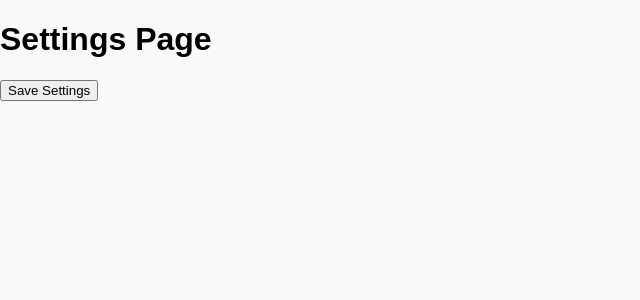
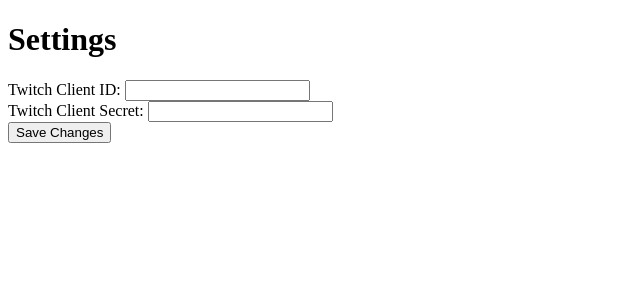
Before and after one commit to Thargorrr/twitch-dl-interface, a Flask app: template frontend/templates/settings.html in a window 1280 px wide. Shown: the top 300 px of the page, without its empty margins (0-640 px from the left). Run offline with Flask 3, Linux system fonts and the light colour scheme; the template is opened without the code that fills it, so the values that code supplies are empty; parts of the project's set-up code (start-up, migrations or seed data) failed here and were passed over.

Commit message:
Updated handling of Twitch API Credentials

```diff
--- a/app.py
+++ b/app.py
@@ -1,9 +1,12 @@
-from flask import Flask, render_template, request, redirect, url_for
+import os
+from flask import Flask, render_template, request, redirect, url_for, flash
+from dotenv import set_key
 from backend.db.operations import *
 from backend.twitch_api import get_twitch_access_token, search_twitch_channels
-# get_favorited_channels, get_channel, update_channel_config, search_channels
+from config.settings import encrypt_data, decrypt_data, ENV_PATH
 
 app = Flask(__name__, template_folder='frontend/templates', static_folder='frontend/css')
+app.secret_key = os.urandom(24)  # Replace with a real secret key
 
 @app.route('/')
 def main():
@@ -17,7 +20,6 @@ def search():
         channels = search_twitch_channels(query, access_token)
         return render_template('search.html', channels=channels)
     return render_template('search.html', channels=[])
-
 
 @app.route('/favorites', methods=['GET', 'POST'])
 def favorites():
@@ -39,11 +41,29 @@ def config(channel_id):
     channel = get_channel(channel_id)
     return render_template('config.html', channel=channel)
 
+@app.route('/settings', methods=['GET', 'POST'])
+def settings():
+    if request.method == 'POST':
+        client_id = request.form.get('client_id')
+        client_secret = request.form.get('client_secret')
 
-@app.route('/settings')
-def settings():
-    return render_template('settings.html')
+        if client_id and client_secret:
+            encrypted_client_id = encrypt_data(client_id)
+            encrypted_client_secret = encrypt_data(client_secret)
 
+            set_key(ENV_PATH, 'TWITCH_CLIENT_ID', encrypted_client_id)
+            set_key(ENV_PATH, 'TWITCH_CLIENT_SECRET', encrypted_client_secret)
+
+            flash('Twitch credentials updated successfully.', 'success')
+        else:
+            flash('Both Client ID and Client Secret are required.', 'danger')
+
+        return redirect(url_for('settings'))
+
+    decrypted_client_id = decrypt_data(os.getenv('TWITCH_CLIENT_ID')) if os.getenv('TWITCH_CLIENT_ID') else ''
+    decrypted_client_secret = decrypt_data(os.getenv('TWITCH_CLIENT_SECRET')) if os.getenv('TWITCH_CLIENT_SECRET') else ''
+
+    return render_template('settings.html', client_id=decrypted_client_id, client_secret=decrypted_client_secret)
 
 if __name__ == '__main__':
     app.run(host='0.0.0.0', port=5000, debug=True)
--- a/backend/db/operations.py
+++ b/backend/db/operations.py
@@ -14,6 +14,7 @@ def init_db():
                           record_length INTEGER,
                           favorited INTEGER DEFAULT 0)''')
         conn.commit()
+
 def get_favorited_channels():
     try:
         with sqlite3.connect(DATABASE) as conn:
--- a/frontend/templates/settings.html
+++ b/frontend/templates/settings.html
@@ -2,15 +2,18 @@
 <html lang="en">
 <head>
     <meta charset="UTF-8">
-    <meta name="viewport" content="width=device-width, initial-scale=1.0">
-    <link rel="stylesheet" href="/static/css/styles.css">
     <title>Settings</title>
 </head>
 <body>
-    <h1>Settings Page</h1>
-    <form>
-        <!-- Add settings fields here -->
-        <button type="submit">Save Settings</button>
+    <h1>Settings</h1>
+    <form method="post" action="/settings">
+        <label for="client_id">Twitch Client ID:</label>
+        <input type="text" id="client_id" name="client_id" value="{{ client_id }}" required>
+        <br>
+        <label for="client_secret">Twitch Client Secret:</label>
+        <input type="text" id="client_secret" name="client_secret" value="{{ client_secret }}" required>
+        <br>
+        <button type="submit">Save Changes</button>
     </form>
 </body>
 </html>
--- a/requirements.txt
+++ b/requirements.txt
@@ -1,2 +1,4 @@
 flask
 streamlink
+cryptography
+python-dotenv
```
Also changed, not shown: backend/twitch_api.py (+15 -10 lines), config/settings.py (+29 -10 lines).
